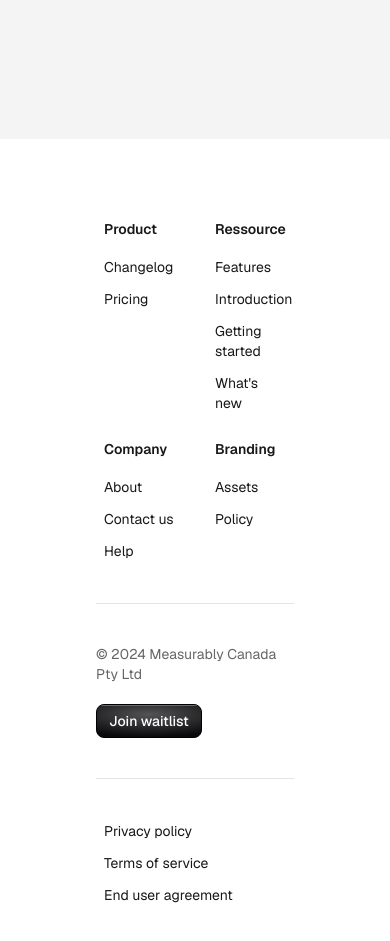
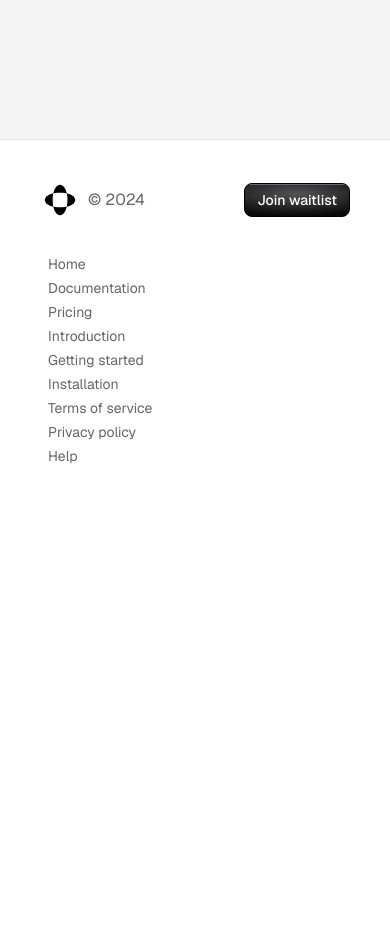
Before and after one commit to Measurely-dev/Measurely, a Next.js app in the folder frontend/: page /home in a window 390 px wide. Shown: the part 6580-7521 px from the top of the page. After the commit the page ends 7088 px from the top, so only its background shows below. Built offline with nearby package versions, Linux system fonts and the light colour scheme.

Commit message:
frontend: footer and card UI

```diff
--- a/frontend/src/components/website/components/showcase/card2.tsx
+++ b/frontend/src/components/website/components/showcase/card2.tsx
@@ -24,7 +24,7 @@ export default function Card2(props: { className?: string }) {
     <Card className={`w-[320px] rounded-2xl p-5 shadow-sm ${props.className}`}>
       <ShowcaseCursor
         cursor={1}
-        className="!absolute top-[-26px] !rotate-[-7deg] left-[135px]"
+        className="!absolute top-[-26px] !rotate-[-9deg] left-[135px]"
       />
       <CardHeader className="p-0">
         <CardTitle>New metric</CardTitle>
--- a/frontend/src/components/website/layout/footer/footer.tsx
+++ b/frontend/src/components/website/layout/footer/footer.tsx
@@ -1,56 +1,37 @@
-import { Separator } from '@/components/ui/separator';
-import Link from 'next/link';
-import WebButton from '../../components/button';
-import { footerData } from './footerData';
-import FooterLink from './footerLink';
+import { Separator } from "@/components/ui/separator";
+import Link from "next/link";
+import WebButton from "../../components/button";
+import { footerData } from "./footerData";
+import FooterLink from "./footerLink";
+import LogoSvg from "@/components/global/logoSvg";
 
 export default function Footer(props: {
   border: boolean;
-  bg: 'default' | 'secondary';
-  type: 'default' | 'waitlist';
+  bg: "default" | "secondary";
+  type: "default" | "waitlist";
 }) {
   return (
     <footer
-      className={`relative z-10 flex w-screen flex-col items-center justify-center px-24 pt-20 pb-10
-      ${props.bg === 'default' ? 'bg-background' : 'bg-secondaryColor'}
-      ${props.border === true ? 'border-t' : ''}
+      className={`relative z-10 flex w-screen flex-col items-center justify-center px-10 pt-10 pb-10 border-t
+      ${props.bg === "default" ? "bg-background" : "bg-secondaryColor"}
+      ${props.border === true ? "border-t" : ""}
       `}
     >
-      <div className='z-10 flex w-full max-w-[1200px] flex-col'>
-        <div className='grid w-full grid-cols-4 max-md:grid-cols-2 max-md:gap-10 max-sm:gap-6'>
-          {footerData?.map((category, i) => {
-            return (
-              <div className='flex h-auto w-full flex-col gap-2' key={i}>
-                <div className='mb-2 ml-2 text-sm font-semibold text-primary'>
-                  {category.title}
-                </div>
-                {category.items?.map((link, i) => {
-                  return (
-                    <FooterLink key={i} href={link.href} name={link.title} />
-                  );
-                })}
-              </div>
-            );
-          })}
+      <div className="z-10 flex w-full max-w-[1100px] flex-col gap-8">
+        <div className="w-full flex justify-between items-center">
+          <div className="flex gap-2 items-center text-secondary">
+            <LogoSvg className="size-10" />© 2024
+          </div>
+          <Link href="/waitlist">
+            <WebButton>
+              {props.type === "default" ? "Get started" : "Join waitlist"}
+            </WebButton>
+          </Link>{" "}
         </div>
-        <Separator className='my-16 max-md:my-10' />
-        <div className='flex w-full justify-between max-md:flex-col'>
-          <div className='flex min-h-full flex-col justify-between max-md:gap-5'>
-            <div className='text-sm text-secondary'>
-              © 2024 Measurably Canada Pty Ltd
-            </div>
-            <Link href='/waitlist'>
-              <WebButton>
-                {props.type === 'default' ? 'Get started' : 'Join waitlist'}
-              </WebButton>
-            </Link>
-          </div>
-          <Separator className='my-10 md:hidden' />
-          <div className='flex flex-col gap-2'>
-            <FooterLink href='/privacy' name='Privacy policy' />
-            <FooterLink href='/' name='Terms of service' />
-            <FooterLink href='/' name='End user agreement' />
-          </div>
+        <div className="flex w-full justify-between max-md:flex-col">
+            {footerData.map((link, i) => {
+              return <FooterLink href={link.href} key={i} name={link.title} />;
+            })}
         </div>
       </div>
     </footer>
--- a/frontend/src/components/website/layout/footer/footerData.tsx
+++ b/frontend/src/components/website/layout/footer/footerData.tsx
@@ -1,33 +1,11 @@
 export const footerData = [
-  {
-    title: 'Product',
-    items: [
-      { title: 'Changelog', href: '/changelog' },
-      { title: 'Pricing', href: '/pricing' },
-    ],
-  },
-  {
-    title: 'Ressource',
-    items: [
-      { title: 'Features', href: '/ressources/projects' },
-      { title: 'Introduction', href: '/ressources/introduction' },
-      { title: 'Getting started', href: '/ressources/getting-started' },
-      { title: "What's new", href: '/ressources/new' },
-    ],
-  },
-  {
-    title: 'Company',
-    items: [
-      { title: 'About', href: '/about' },
-      { title: 'Contact us', href: '/ressources/contact-us' },
-      { title: 'Help', href: '/ressources/help' },
-    ],
-  },
-  {
-    title: 'Branding',
-    items: [
-      { title: 'Assets', href: '/assets' },
-      { title: 'Policy', href: '/brand-policy' },
-    ],
-  },
+  { title: "Home", href: "/home" },
+  { title: "Documentation", href: "/docs" },
+  { title: "Pricing", href: "/pricing" },
+  { title: "Introduction", href: "/docs/intro" },
+  { title: "Getting started", href: "/docs/started" },
+  { title: "Installation", href: "/docs/installation" },
+  { title: "Terms of service", href: "/terms" },
+  { title: "Privacy policy", href: "/privacy" },
+  { title: "Help", href: "/help" },
 ];
--- a/frontend/src/components/website/layout/footer/footerLink.tsx
+++ b/frontend/src/components/website/layout/footer/footerLink.tsx
@@ -8,7 +8,7 @@ export default function FooterLink(props: {
   return (
     <Link
       href={props.href}
-      className='w-auto max-w-fit rounded-lg px-2 py-0.5 text-sm text-primary transition-all duration-150 hover:bg-accent hover:text-primary'
+      className='w-auto max-w-fit text-secondary rounded-lg px-2 py-0.5 text-sm transition-all duration-150 hover:bg-accent hover:text-primary'
     >
       {props.name}
     </Link>
```
